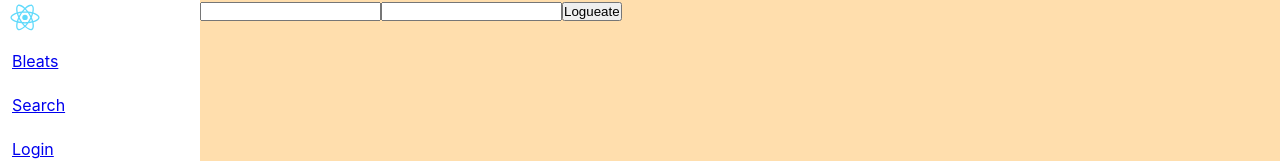
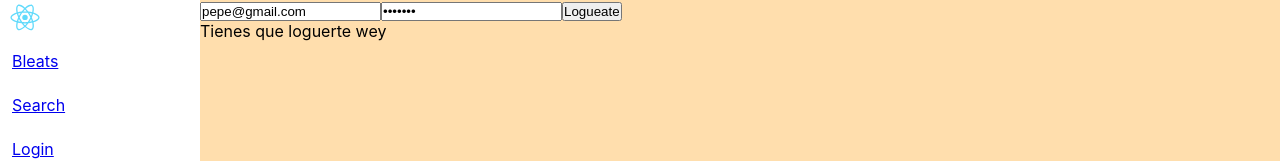
Before and after one commit to miguelselectra/bleatter, a React (Create React App) app: page /login in a window 1280 px wide. Shown: the top 161 px of the page. Built offline with nearby package versions, Linux system fonts and the light colour scheme; no server answers.

Commit message:
implement super basic user login system

```diff
--- a/src/App.js
+++ b/src/App.js
@@ -15,12 +15,7 @@ import axios from "axios";
 export default function App() {
   const [bleats, setBleats] = useState([]);
   const [theme, setTheme] = useState('App white');
-  const [userLogged, setUserLogged] = useState({
-    id: 1,
-    username: "pepito",
-    email: "pepe@gmail.com",
-    password: "pepe123"
-  });
+  const [userLogged, setUserLogged] = useState(null);
 
   useEffect(() => {
     axios.get('http://localhost:8000/bleats?_expand=user')
@@ -56,6 +51,7 @@ export default function App() {
               <Home
                 addBleatHandler={addBleatHandler}
                 bleats={bleats}
+                userLogged={userLogged}
                 setBleats={setBleats}
               />
             </Route>
@@ -63,7 +59,10 @@ export default function App() {
               <Search />
             </Route>
             <Route path='/login'>
-              <Login />
+              <Login
+                userLogged={userLogged}
+                setUserLogged={setUserLogged}
+              />
             </Route>
             <Route path='*'>
               404
--- a/src/components/BleatForm.js
+++ b/src/components/BleatForm.js
@@ -1,6 +1,6 @@
 import { useState } from 'react';
 
-export default function BleatForm ({ addBleatHandler }) {
+export default function BleatForm ({ addBleatHandler, userLogged }) {
   const [message, setMessage] = useState('');
 
   const handleSubmit = (e) => {
@@ -9,12 +9,16 @@ export default function BleatForm ({ addBleatHandler }) {
       return;
     }
     const bleat = {
+      id: Math.trunc(Math.random() * 9999999), // pochisimo provisional x2
       message: message,
-      id: Math.trunc(Math.random() * 9999999), // pochisimo provisional x2
       userId: 1
     };
     addBleatHandler(bleat);
     setMessage('');
+  }
+
+  if (userLogged === null) {
+    return null;
   }
 
   return (
--- a/src/pages/Home.js
+++ b/src/pages/Home.js
@@ -1,11 +1,12 @@
 import BleatForm from "../components/BleatForm";
 import BleatList from "../components/BleatList";
 
-export default function Home ({bleats, setBleats, addBleatHandler, }) {
+export default function Home ({bleats, setBleats, addBleatHandler, userLogged }) {
   return (
     <div className='home'>
       <BleatForm
         addBleatHandler={addBleatHandler}
+        userLogged={userLogged}
       />
 
       <BleatList
--- a/src/pages/Login.js
+++ b/src/pages/Login.js
@@ -1,9 +1,47 @@
-export default function Login () {
+import { useState } from 'react';
+import axios from "axios";
+
+export default function Login ({ userLogged, setUserLogged }) {
+  const [email, setEmail] = useState('pepe@gmail.com');
+  const [password, setPassword] = useState('pepe123');
+
+  const loggerUser = () => {
+    axios.get(`http://localhost:8000/users?email=${email}&password=${password}`)
+      .then((response) => {
+        if ( response.data.length === 0 ) {
+          console.log('email o contraseña incorrecta');
+        }
+        setUserLogged(response.data[0])
+      }).catch(() => {
+      console.log('Dont forget launch: npx json-server --watch data/db.json --port 8000');
+    });
+  }
+
+  const unLoggerUser = () => {
+    setUserLogged(null)
+  }
+
   return (
     <div className='login'>
-      <input type="text"/>
-      <input type="text"/>
-      <button>Logueate</button>
+      <input
+        type="text"
+        onChange={(e) => setEmail(e.target.value)}
+        value={email}
+      />
+      <input type="password"
+        onChange={(e) => setPassword(e.target.value)}
+        value={password}
+      />
+      <button onClick={loggerUser}>Logueate</button>
+
+      { userLogged && <div>
+        <p>Estás logueado como @{userLogged.username}</p>
+        <button onClick={unLoggerUser}>Cierra sesión</button>
+      </div>}
+      { ! userLogged && <div>
+        <p>Tienes que loguerte wey</p>
+      </div> }
+
     </div>
   );
 }
--- a/src/pages/Search.js
+++ b/src/pages/Search.js
@@ -1,7 +1,8 @@
 export default function Search () {
   return (
     <div className='search'>
-      <input type="text"/> Busca
+      wip
+      <input type="text"/> <button>Busca</button>
     </div>
   );
 }
```
Also changed, not shown: 1 other file (tests, documents, lock files or other folders).
